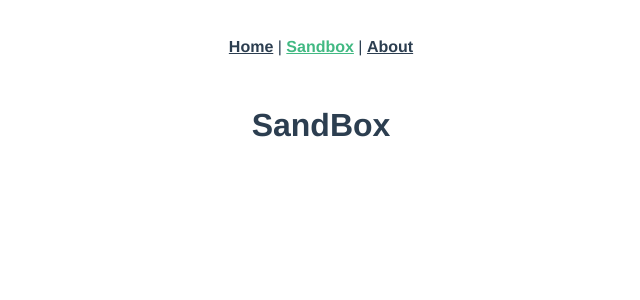
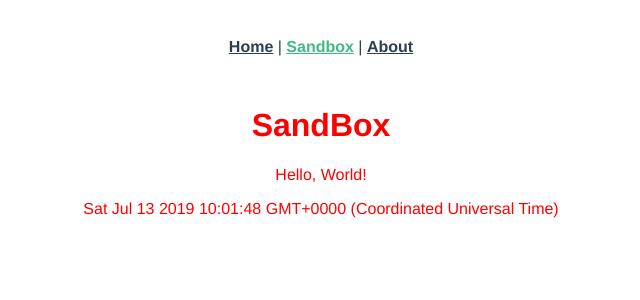
Before and after one commit to tsubo/vue-tutorial, a Vue app: page /sandbox in a window 1280 px wide. Shown: the top 300 px of the page, without its empty margins (319-959 px from the left). Built offline with nearby package versions, Linux system fonts and the light colour scheme.

Commit message:
単一ファイルコンポーネント

```diff
--- a/src/views/SandBox.vue
+++ b/src/views/SandBox.vue
@@ -1,5 +1,37 @@
 <template>
   <div class="sandbox">
+    <!-- ここにこのコンポーネントの HTML を書きます -->
     <h1>SandBox</h1>
+
+    <p>{{ msg }}</p>
+    <p>{{ now() }}</p>
   </div>
 </template>
+
+<script>
+// ここに JavaScript を書きます
+
+// このコンポーネントで使用する Vue オブジェクト
+export default {
+  // データ
+  data() {
+    return {
+      msg: "Hello, World!"
+    };
+  },
+
+  // メソッド
+  methods: {
+    now() {
+      return new Date();
+    }
+  }
+};
+</script>
+
+<style>
+/* ここに、このコンポーネントに適用する CSS を書きます */
+.sandbox {
+  color: red;
+}
+</style>
```
